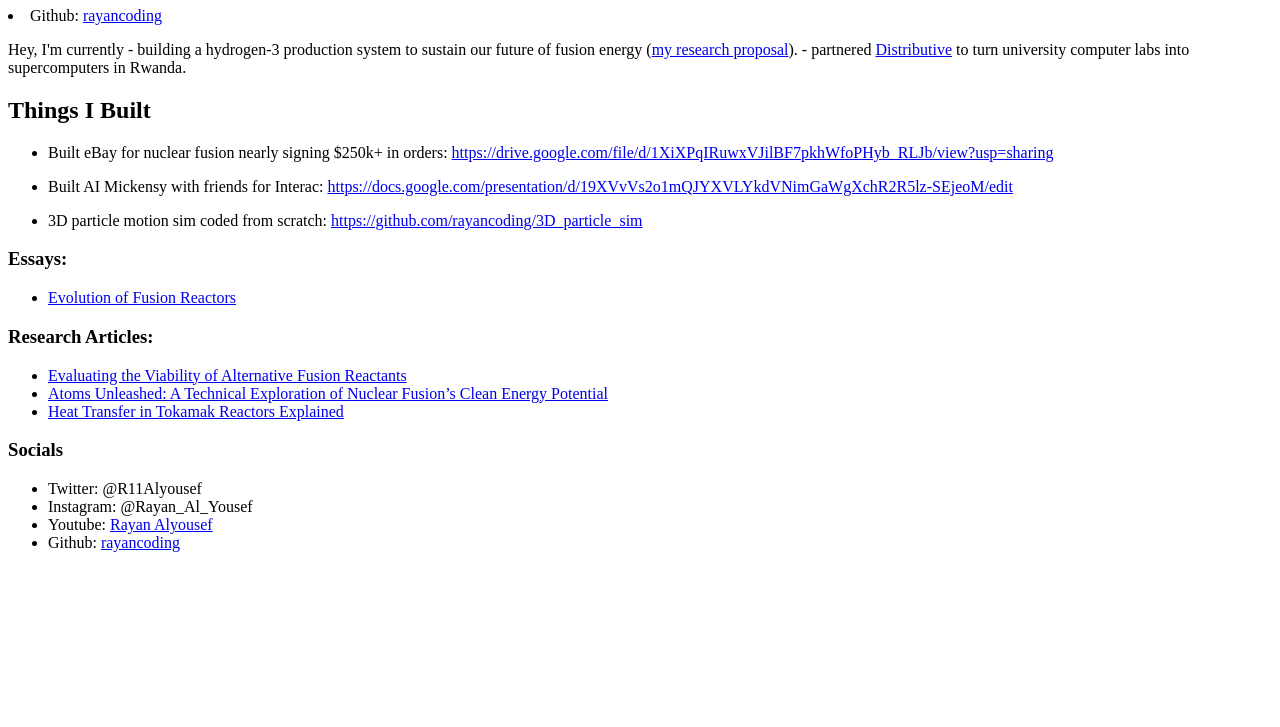
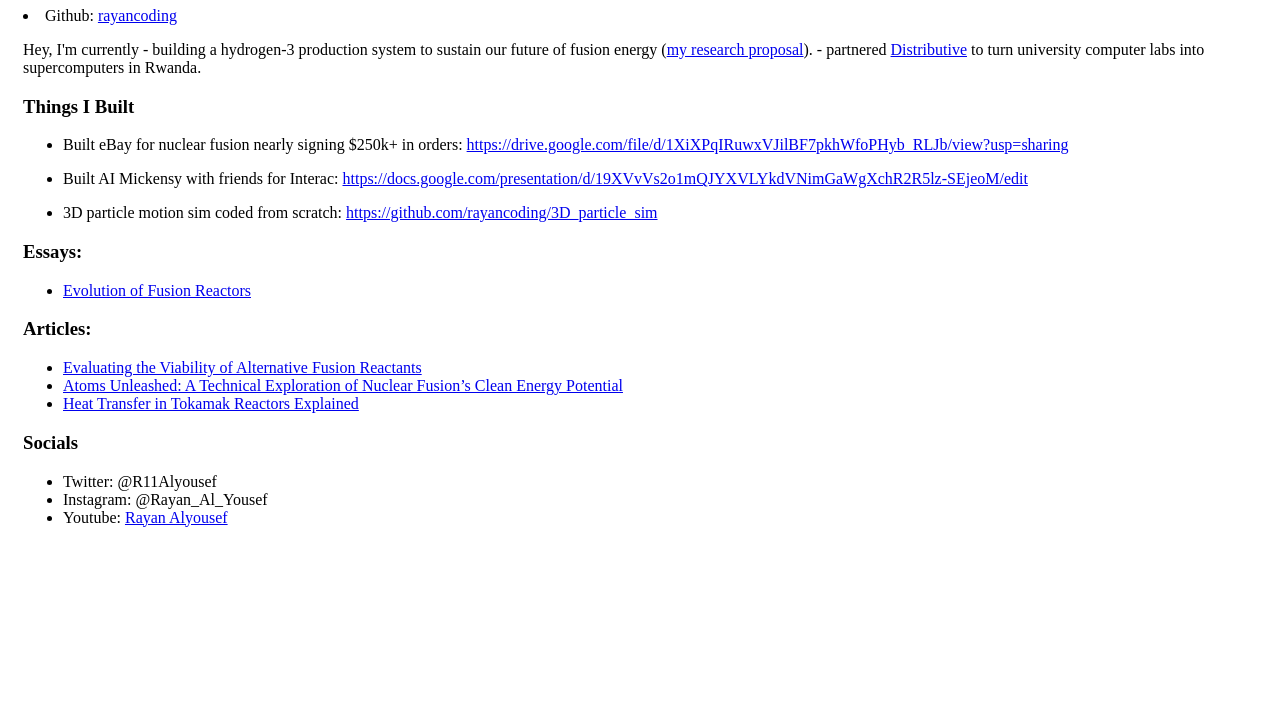
Before and after one commit to rayancoding/rayancoding, a plain HTML site: page index.html in a window 1280 px wide. Shown: the part 73-800 px from the top of the page. Drawn offline with Linux system fonts and the light colour scheme.

Commit message:
added padding + more past work

```diff
--- a/index.html
+++ b/index.html
@@ -2,6 +2,11 @@
 
 <head>
   <title>Rayan Alyousef</title>
+  <style>
+    body {
+      padding-left: 15px;
+    }
+  </style>
 </head>
 <h1>Rayan Alyousef</h1>
 
@@ -12,7 +17,7 @@
   - partnered <a href="https://www.distributive.network/">Distributive</a> to turn university computer labs into supercomputers in Rwanda.
 </p>
 
-<h2>Things I Built</h2>
+<h3>Things I Built</h3>
 <ul>
   <li>Built eBay for nuclear fusion nearly signing $250k+ in orders: <a href="https://drive.google.com/file/d/1XiXPqIRuwxVJilBF7pkhWfoPHyb_RLJb/view?usp=sharing">https://drive.google.com/file/d/1XiXPqIRuwxVJilBF7pkhWfoPHyb_RLJb/view?usp=sharing</a></li>
 </ul>
@@ -28,7 +33,7 @@
     <li><a href="blog-post-2.html">Evolution of Fusion Reactors</a></li>
 </ul>
 
-<h3>Research Articles:</h3>
+<h3>Articles:</h3>
 <ul>
     <li><a href="https://medium.com/@rayanaly1105/evaluating-the-viability-of-alternative-fusion-reactants-89a9e3260c44">Evaluating the Viability of Alternative Fusion Reactants</a> <br></li>
     <li><a href="https://medium.com/@rayanaly1105/atoms-unleashed-a-technical-exploration-of-nuclear-fusions-clean-energy-potential-109097ac68e2">Atoms Unleashed: A Technical Exploration of Nuclear Fusion’s Clean Energy Potential</a> <br></li>
@@ -40,5 +45,4 @@
   <li>Twitter: @R11Alyousef</li>
   <li>Instagram: @Rayan_Al_Yousef</li>
   <li>Youtube: <a href="https://www.youtube.com/channel/UCcoBV8XB7mALoaenXqxMI3Q">Rayan Alyousef</a></li>
-  <li>Github: <a href="https://github.com/rayancoding" target="_blank">rayancoding</a></li>
 </ul>
```
